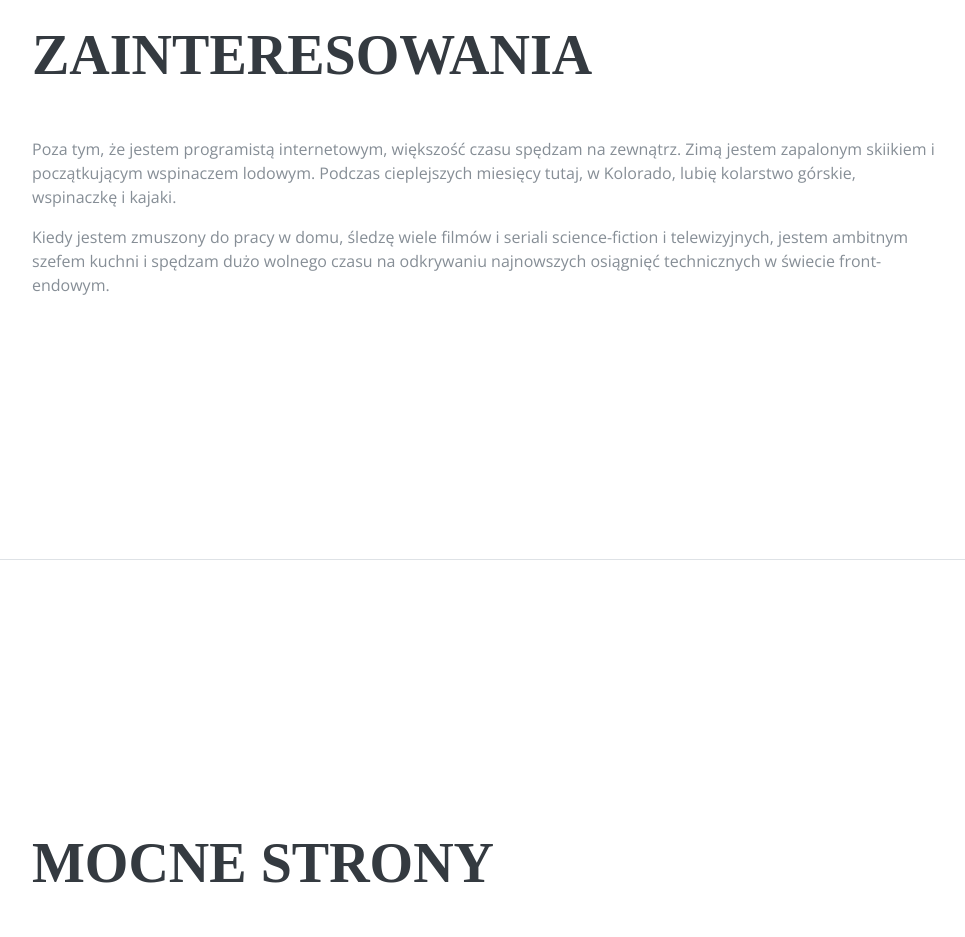
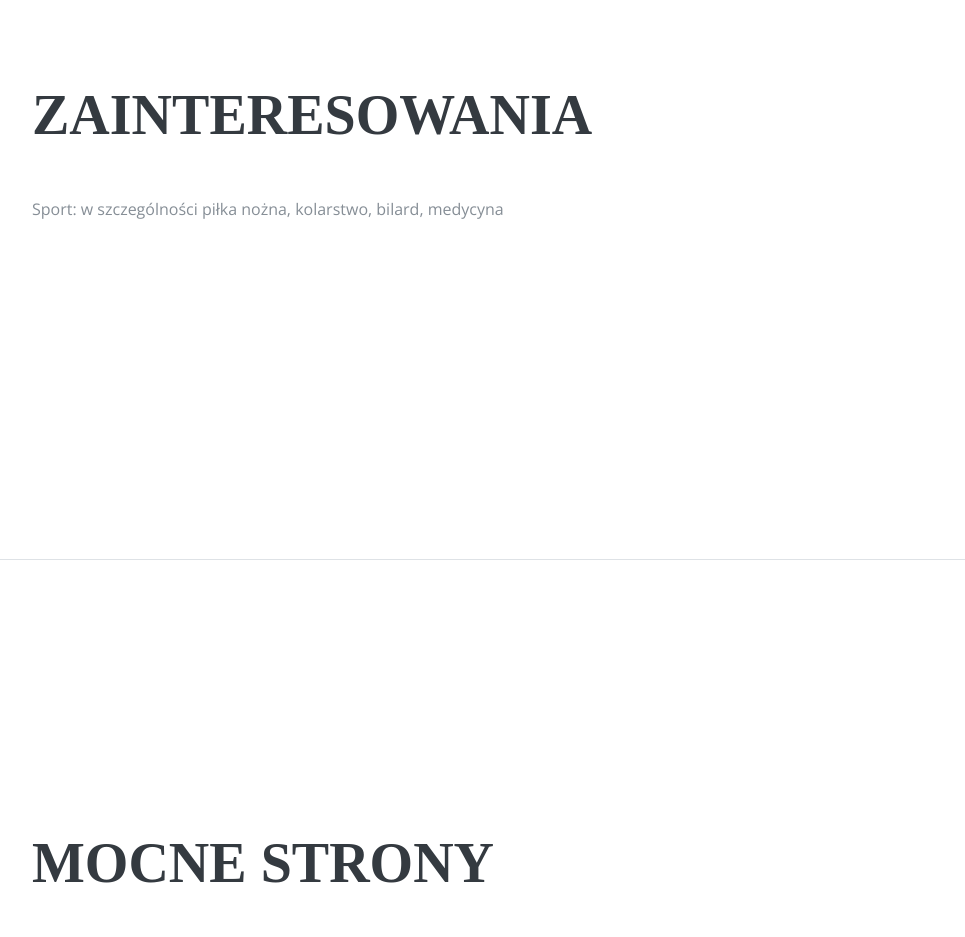
Before and after one commit to marcinszumowski/My-resume, a plain HTML site: page index.html in a window 1280 px wide. Shown: the part 2640-3577 px from the top of the page, without its empty margins (288-1253 px from the left). Drawn offline with nearby package versions, Linux system fonts and the light colour scheme; a web font is replaced by a local one.

Commit message:
Update index.html

```diff
--- a/index.html
+++ b/index.html
@@ -169,8 +169,7 @@
       <section class="resume-section p-3 p-lg-5 d-flex flex-column" id="zainteresowania">
         <div class="my-auto">
           <h2 class="mb-5">Zainteresowania</h2>
-          <p>Poza tym, że jestem programistą internetowym, większość czasu spędzam na zewnątrz. Zimą jestem zapalonym skiikiem i początkującym wspinaczem lodowym. Podczas cieplejszych miesięcy tutaj, w Kolorado, lubię kolarstwo górskie, wspinaczkę i kajaki.</p>
-          <p class="mb-0">Kiedy jestem zmuszony do pracy w domu, śledzę wiele filmów i seriali science-fiction i telewizyjnych, jestem ambitnym szefem kuchni i spędzam dużo wolnego czasu na odkrywaniu najnowszych osiągnięć technicznych w świecie front-endowym.</p>
+          <p>Sport: w szczególności piłka nożna, kolarstwo, bilard, medycyna</p>
         </div>
       </section>
 
```
